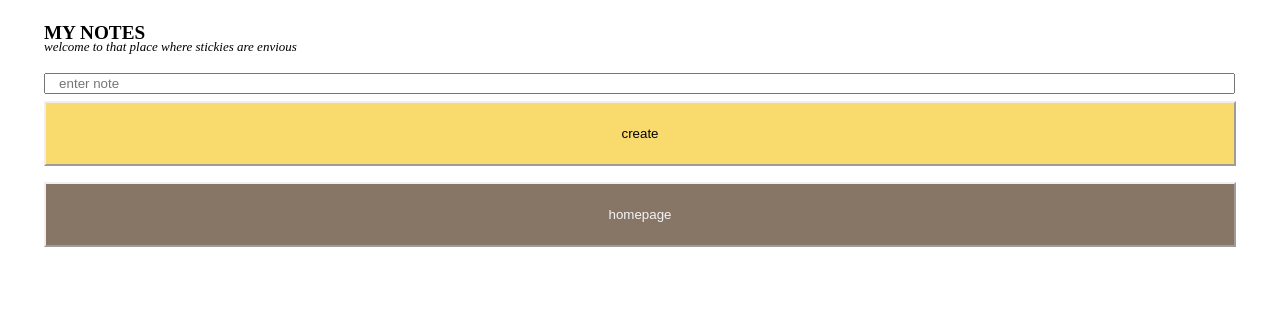
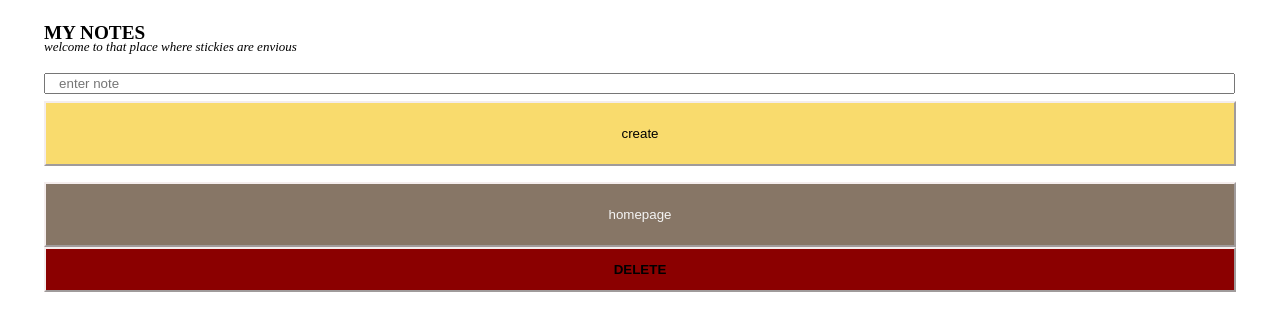
Before and after one commit to LaTonia-Mertica/todo-django-app, a Django app: page /todolist/notes in a window 1280 px wide. Shown: the top 331 px of the page. Run offline with Django 3.2, Linux system fonts and the light colour scheme; data that the repository does not hold is empty.

Commit message:
added notes delete feature

```diff
--- a/todolist/templates/notes.html
+++ b/todolist/templates/notes.html
@@ -30,5 +30,9 @@
         <input type="submit" value="homepage" style="width: 100%; padding: 23px; background-color: #877666; color: whitesmoke; border-color: #f4eded; cursor: pointer;" />
     </form>
 
+    <form action="{% url 'notes' %}" method="POST" style="text-align: center;">
+        {% csrf_token %}
+    <input type="submit" name="delete" value="DELETE" style="width: 100%; padding: 13px; background-color: darkred; border-color: #f4eded; cursor: pointer; font-weight: bold;"/>
+</form>
     </body>
     </html>
--- a/todolist/views.py
+++ b/todolist/views.py
@@ -64,4 +64,7 @@ def notes(request):
             note = form.cleaned_data['notes']
             Note.objects.create(note_text=note)
 
+        elif 'delete' in request.POST:
+            Note.objects.all().delete()
+
         return HttpResponseRedirect(reverse('notes'))
```
Also changed, not shown: db.sqlite3.
